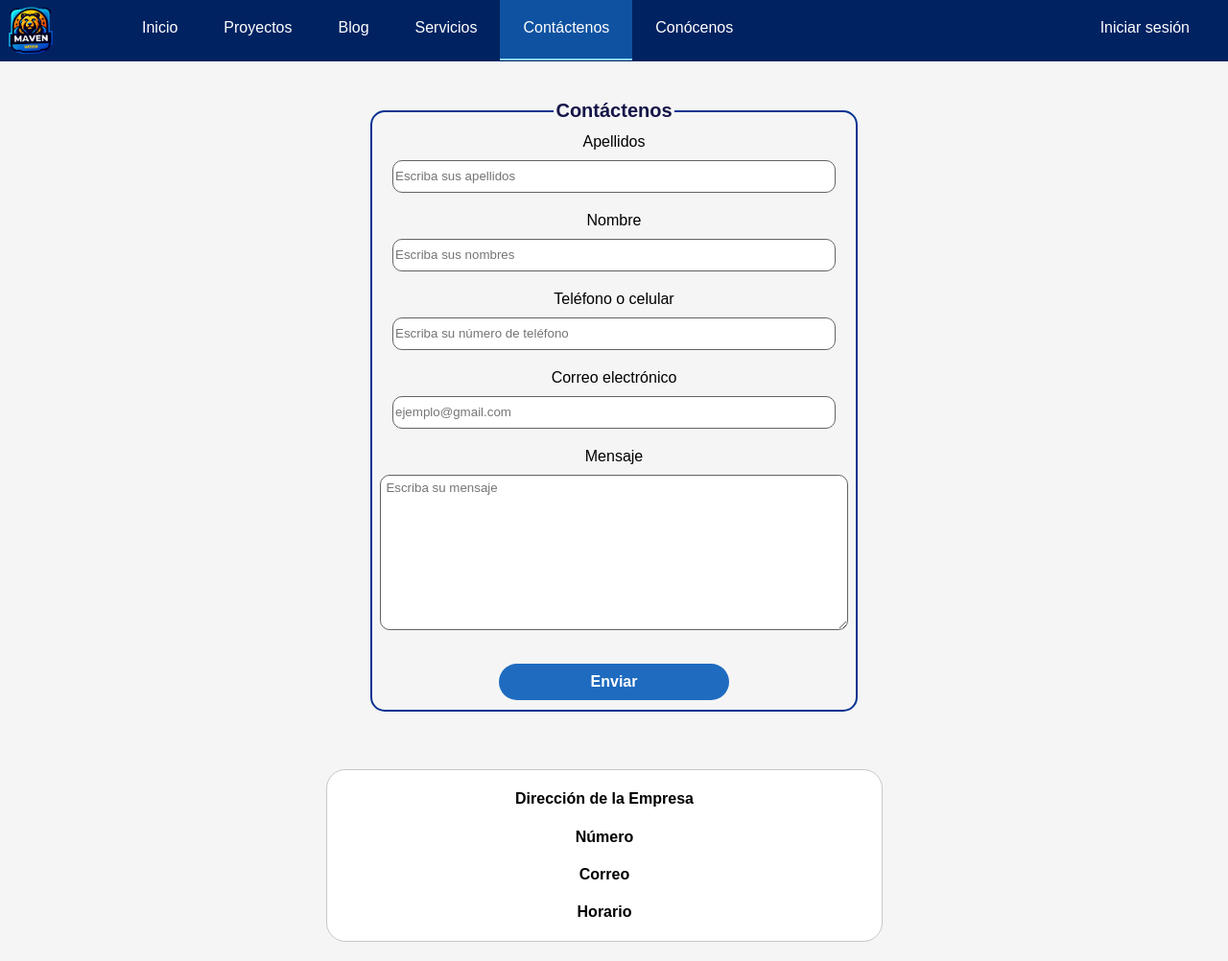
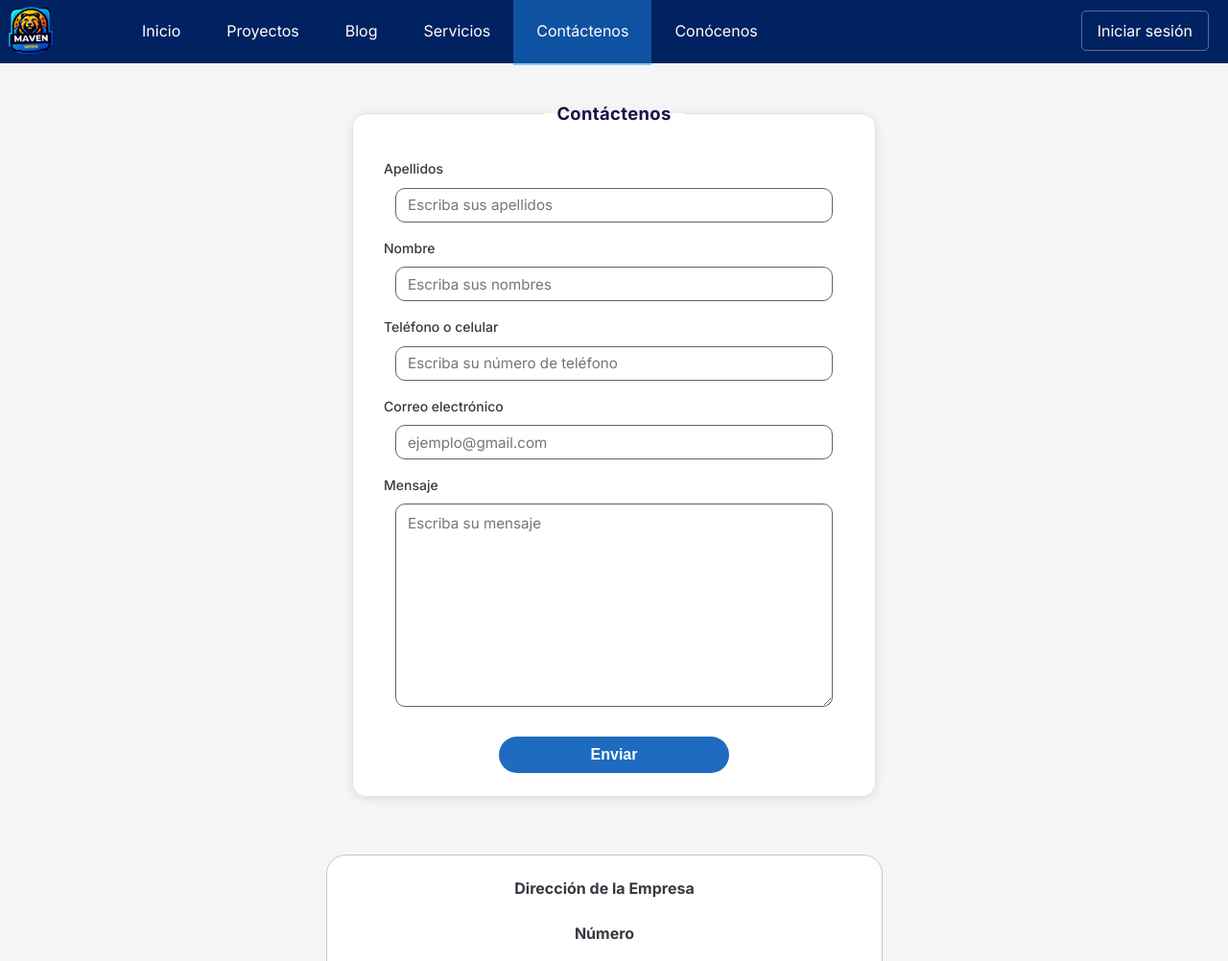
Before and after one commit to Jorge-is/maven-weeb, a PHP site: page /contactenos.php in a window 1280 px wide. Shown: the top 1002 px of the page at 96% size. Run offline with PHP 8.4, Linux system fonts and the light colour scheme; data that the repository does not hold is empty; some libraries are stand-ins or nearby versions.

Commit message:
feat(ui): improve UX across all pages — typography, transitions, forms, hover states
- Replace Arial with Inter via Google Fonts across all areas
- Add line-height: 1.6 and explicit color to body
- Nav links and opciones button now have smooth 0.2s transitions
- opciones a styled as pill button with border and hover feedback
- Footer links have color transition and underline on hover; social icons scale on hover
- Form fieldset replaced heavy blue border with shadow card style
- Form inputs get padding, height: 36px, and smooth :focus ring
- Textarea gets consistent padding and :focus ring
- submit-button hover scale reduced from 1.09 to 1.03; focus outline added
- .btn:focus replaced outline:none with visible 2px outline (WCAG fix)
- .tarjeta gets transition and translateY(-4px) lift on hover
- boton-eliminar/insertar/actualizar/primario/secundario all get :hover states
- Blog shows empty-state message when no posts exist

```diff
--- a/administrador/fragments/links.php
+++ b/administrador/fragments/links.php
@@ -1,5 +1,8 @@
 <meta charset="UTF-8">
 <meta name="viewport" content="width=device-width, initial-scale=1.0">
+<link rel="preconnect" href="https://fonts.googleapis.com">
+<link rel="preconnect" href="https://fonts.gstatic.com" crossorigin>
+<link href="https://fonts.googleapis.com/css2?family=Inter:wght@400;500;600;700&display=swap" rel="stylesheet">
 <link rel="stylesheet" href="../css/main.css">
 <link rel="stylesheet" href="../css/table.css">
 <link rel="stylesheet" href="../css/form.css">
--- a/cliente/fragments/links.php
+++ b/cliente/fragments/links.php
@@ -1,5 +1,8 @@
 <meta charset="UTF-8">
 <meta name="viewport" content="width=device-width, initial-scale=1.0">
+<link rel="preconnect" href="https://fonts.googleapis.com">
+<link rel="preconnect" href="https://fonts.gstatic.com" crossorigin>
+<link href="https://fonts.googleapis.com/css2?family=Inter:wght@400;500;600;700&display=swap" rel="stylesheet">
 <link rel="stylesheet" href="../css/main.css">
 <link rel="stylesheet" href="../css/table.css">
 <link rel="stylesheet" href="../css/form.css">
--- a/css/footer.css
+++ b/css/footer.css
@@ -34,8 +34,20 @@ footer .fila {
 footer a {
     text-decoration: none;
     color: var(--color-white);
+    transition: color 0.2s ease, opacity 0.2s ease;
+}
+
+footer a:hover {
+    color: #a8c8ff;
 }
 
 footer a img {
     margin-left: 10px;
+    transition: opacity 0.2s ease, transform 0.2s ease;
 }
+
+footer a:hover img {
+    opacity: 0.85;
+    transform: scale(1.1);
+    text-decoration: none;
+}
--- a/css/form.css
+++ b/css/form.css
@@ -28,43 +28,75 @@
 
 .formulario fieldset {
     border-radius: var(--radius-xl);
-    border: 2px solid var(--color-form-border);
+    border: 1px solid var(--color-border);
+    box-shadow: var(--shadow-sm);
     justify-content: center;
     display: flex;
     flex-direction: column;
     align-items: center;
     margin-top: 20px;
     margin-bottom: 20px;
+    padding: 24px 32px;
     width: 80%;
+    background: var(--color-white);
 }
 
 .formulario legend {
     color: var(--color-form-legend);
-    font-size: 20px;
-    font-weight: bold;
-    margin-bottom: 0.4rem;
+    font-size: 1.15rem;
+    font-weight: 700;
+    letter-spacing: 0.02em;
+    padding: 0 12px;
+    margin-bottom: 0.5rem;
     text-align: center;
+}
+
+.formulario label {
+    font-size: 0.875rem;
+    font-weight: 500;
+    color: var(--color-text);
+    align-self: flex-start;
+    margin-bottom: 2px;
 }
 
 .formulario input {
     font-family: var(--font-sans);
+    font-size: 0.95rem;
     background: var(--color-white);
     width: 95%;
-    height: 30px;
+    height: 36px;
     border-radius: var(--radius-lg);
     border: 1px solid var(--color-input-border);
-    margin: 10px 0 20px;
+    padding: 0 12px;
+    margin: 6px 0 16px;
+    box-sizing: border-box;
+    transition: border-color 0.2s ease, box-shadow 0.2s ease;
+}
+
+.formulario input:focus {
+    outline: none;
+    border-color: var(--color-primary);
+    box-shadow: 0 0 0 3px rgba(0, 123, 255, 0.18);
 }
 
 .formulario textarea {
     font-family: var(--font-sans);
+    font-size: 0.95rem;
     border-radius: var(--radius-lg);
-    padding: 5px;
+    padding: 10px 12px;
     border: 1px solid var(--color-input-border);
     background: var(--color-white);
-    width: 99%;
+    width: 95%;
     height: 50%;
-    margin: 10px 0 20px;
+    margin: 6px 0 16px;
+    box-sizing: border-box;
+    transition: border-color 0.2s ease, box-shadow 0.2s ease;
+}
+
+.formulario textarea:focus {
+    outline: none;
+    border-color: var(--color-primary);
+    box-shadow: 0 0 0 3px rgba(0, 123, 255, 0.18);
 }
 
 .submit-button a {
@@ -89,7 +121,12 @@
 
 .submit-button:hover {
     background-color: var(--color-cta-hover);
-    transform: scale(1.09);
+    transform: scale(1.03);
+}
+
+.submit-button:focus {
+    outline: 2px solid var(--color-primary);
+    outline-offset: 3px;
 }
 
 .mapa iframe {
--- a/css/header.css
+++ b/css/header.css
@@ -44,6 +44,7 @@ nav ul li a {
     color: var(--color-white);
     text-decoration: none;
     padding: 24px;
+    transition: background-color 0.2s ease;
 }
 
 nav ul li a:hover {
@@ -69,7 +70,15 @@ nav .opciones {
 nav .opciones a {
     color: var(--color-white);
     text-decoration: none;
-    padding: 20px;
+    padding: 10px 16px;
+    border-radius: var(--radius-sm);
+    border: 1px solid rgba(255, 255, 255, 0.35);
+    transition: background-color 0.2s ease, border-color 0.2s ease;
+}
+
+nav .opciones a:hover {
+    background: var(--color-nav-hover);
+    border-color: rgba(255, 255, 255, 0.6);
 }
 
 .nav-lateral {
--- a/css/main.css
+++ b/css/main.css
@@ -50,7 +50,7 @@
     --radius-pill: 20px;
 
     /* Typography */
-    --font-sans: Arial, sans-serif;
+    --font-sans: 'Inter', Arial, sans-serif;
 
     /* Shadows */
     --shadow-sm: 0 2px 8px rgba(0, 0, 0, 0.1);
@@ -68,6 +68,8 @@
 body {
     font-family: var(--font-sans);
     background-color: var(--color-bg);
+    color: var(--color-text);
+    line-height: 1.6;
     margin: 0;
     padding: 0;
 }
--- a/editor/fragments/links.php
+++ b/editor/fragments/links.php
@@ -1,5 +1,8 @@
 <meta charset="UTF-8">
 <meta name="viewport" content="width=device-width, initial-scale=1.0">
+<link rel="preconnect" href="https://fonts.googleapis.com">
+<link rel="preconnect" href="https://fonts.gstatic.com" crossorigin>
+<link href="https://fonts.googleapis.com/css2?family=Inter:wght@400;500;600;700&display=swap" rel="stylesheet">
 <link rel="stylesheet" href="../css/main.css">
 <link rel="stylesheet" href="../css/table.css">
 <link rel="stylesheet" href="../css/form.css">
--- a/fragments/links.php
+++ b/fragments/links.php
@@ -1,5 +1,8 @@
 <meta charset="UTF-8">
 <meta name="viewport" content="width=device-width, initial-scale=1.0">
+<link rel="preconnect" href="https://fonts.googleapis.com">
+<link rel="preconnect" href="https://fonts.gstatic.com" crossorigin>
+<link href="https://fonts.googleapis.com/css2?family=Inter:wght@400;500;600;700&display=swap" rel="stylesheet">
 <link rel="stylesheet" href="css/main.css">
 <link rel="stylesheet" href="css/table.css">
 <link rel="stylesheet" href="css/form.css">
```
Also changed, not shown: other parts of css/main.css (+35 -2 lines).
